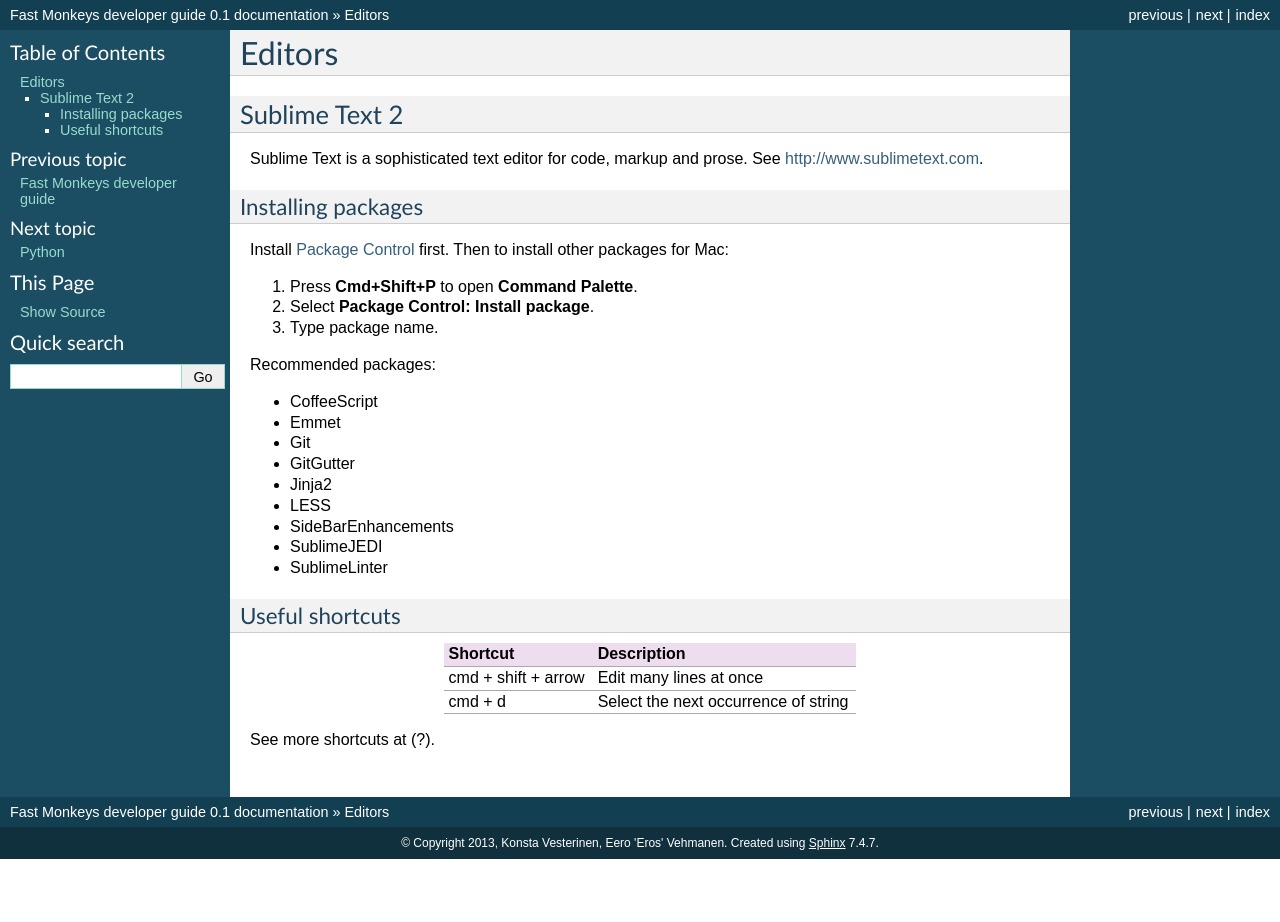
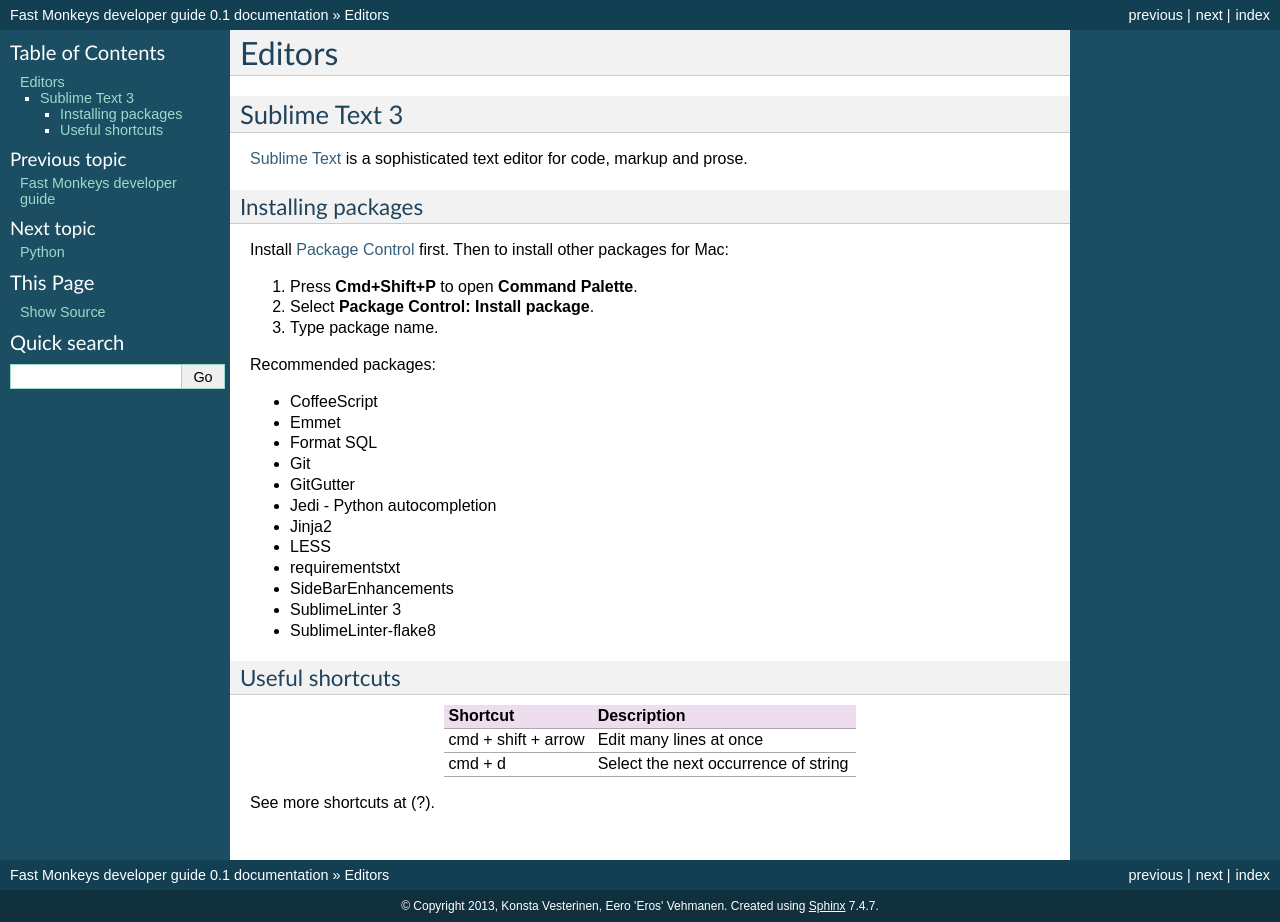
Before and after one commit to fastmonkeys/dev-guide, a Sphinx documentation site: the page built from docs/editors.rst, in a window 1280 px wide. Built offline with Sphinx 7.4.7, drawn with Linux system fonts in a browser that asks for light colours; formulas are drawn with MathJax 3; before the commit the page ends 900 px from its top, so only the background shows below that.

Commit message:
Update Sublime Text section

```diff
--- a/docs/editors.rst
+++ b/docs/editors.rst
@@ -1,14 +1,15 @@
 Editors
 =======
 
-Sublime Text 2
+Sublime Text 3
 --------------
 
-Sublime Text is a sophisticated text editor for code, markup and prose. See http://www.sublimetext.com.
+`Sublime Text`_ is a sophisticated text editor for code, markup and prose.
+
+.. _Sublime Text: http://www.sublimetext.com
 
 Installing packages
 *******************
-
 
 Install `Package Control`_ first. Then to install other packages for Mac:
 
@@ -20,13 +21,16 @@
 
 - CoffeeScript
 - Emmet
+- Format SQL
 - Git
 - GitGutter
+- Jedi - Python autocompletion
 - Jinja2
 - LESS
+- requirementstxt
 - SideBarEnhancements
-- SublimeJEDI
-- SublimeLinter
+- SublimeLinter 3
+- SublimeLinter-flake8
 
 
 .. _Package Control: http://wbond.net/sublime_packages/package_control
```
